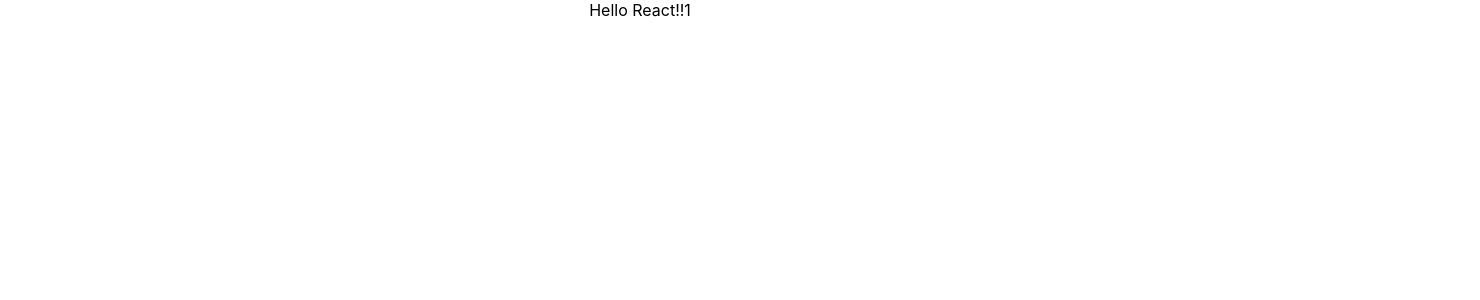
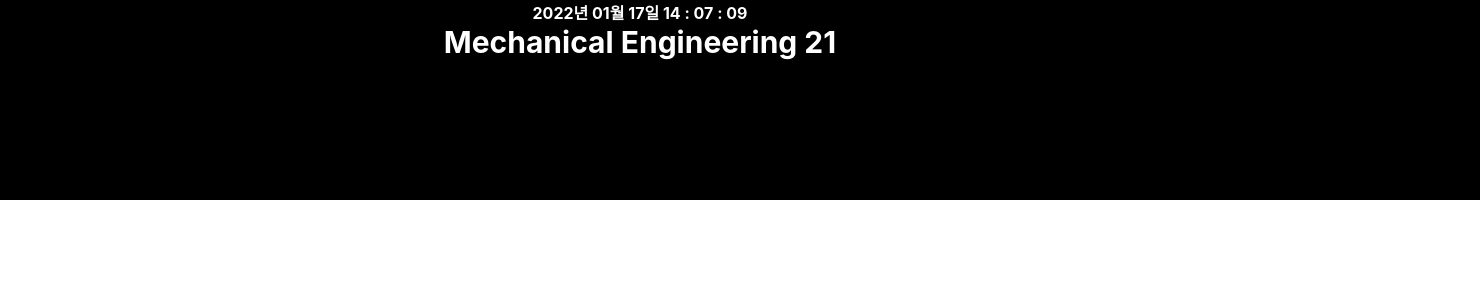
Before and after one commit to tjrwns29/myPage, a React (Create React App) app: page / in a window 1280 px wide. Shown: the top 300 px of the page, 1480 px wide, since content can reach past the window. Built offline with nearby package versions, Linux system fonts and the light colour scheme.

Commit message:
first commit

```diff
--- a/package.json
+++ b/package.json
@@ -7,6 +7,7 @@
     "@testing-library/jest-dom": "^5.16.1",
     "@testing-library/react": "^12.1.2",
     "@testing-library/user-event": "^13.5.0",
+    "moment": "^2.29.1",
     "react": "^17.0.2",
     "react-dom": "^17.0.2",
     "react-scripts": "5.0.0",
--- a/src/App.css
+++ b/src/App.css
@@ -1,38 +1,29 @@
-.App {
-  text-align: center;
+a {
+  text-decoration: none;
 }
 
-.App-logo {
-  height: 40vmin;
-  pointer-events: none;
+.bgcr {
+  position: absolute;
+  background-color: black;
+  padding: 100px;
+  width: 100%;
+  display: flex;
+  z-index: -1;
 }
 
-@media (prefers-reduced-motion: no-preference) {
-  .App-logo {
-    animation: App-logo-spin infinite 20s linear;
-  }
+.Header {
+  color: white;
+  font-weight: bold;
+  font-size: 30px;
+  display: flex;
+  justify-content: center;
+  align-items: center;
 }
 
-.App-header {
-  background-color: #282c34;
-  min-height: 100vh;
+.NowTime {
   display: flex;
-  flex-direction: column;
-  align-items: center;
   justify-content: center;
-  font-size: calc(10px + 2vmin);
+  font-size: 16px;
+  font-weight: bold;
   color: white;
 }
-
-.App-link {
-  color: #61dafb;
-}
-
-@keyframes App-logo-spin {
-  from {
-    transform: rotate(0deg);
-  }
-  to {
-    transform: rotate(360deg);
-  }
-}
--- a/src/App.js
+++ b/src/App.js
@@ -1,10 +1,17 @@
-import logo from './logo.svg';
+import React, {useState} from 'react';
 import './App.css';
+import moment from 'moment';
+import 'moment/locale/ko';
 
 function App() {
+  // NowTime
+  const NowTime = moment().format('YYYY년 MM월 DD일 HH : mm : ss')
+  //
   return (
     <div className="App">
-      Hello React!!1
+      <div className="bgcr"></div> {/*BackGround Color*/}
+      <span className="NowTime">{NowTime}</span> {/* MowTime */}
+      <a href="./App.js" className="Header">Mechanical Engineering 21</a> {/* Title */}
     </div>
   );
 }
```
Also changed, not shown: 1 other file (tests, documents, lock files or other folders).
